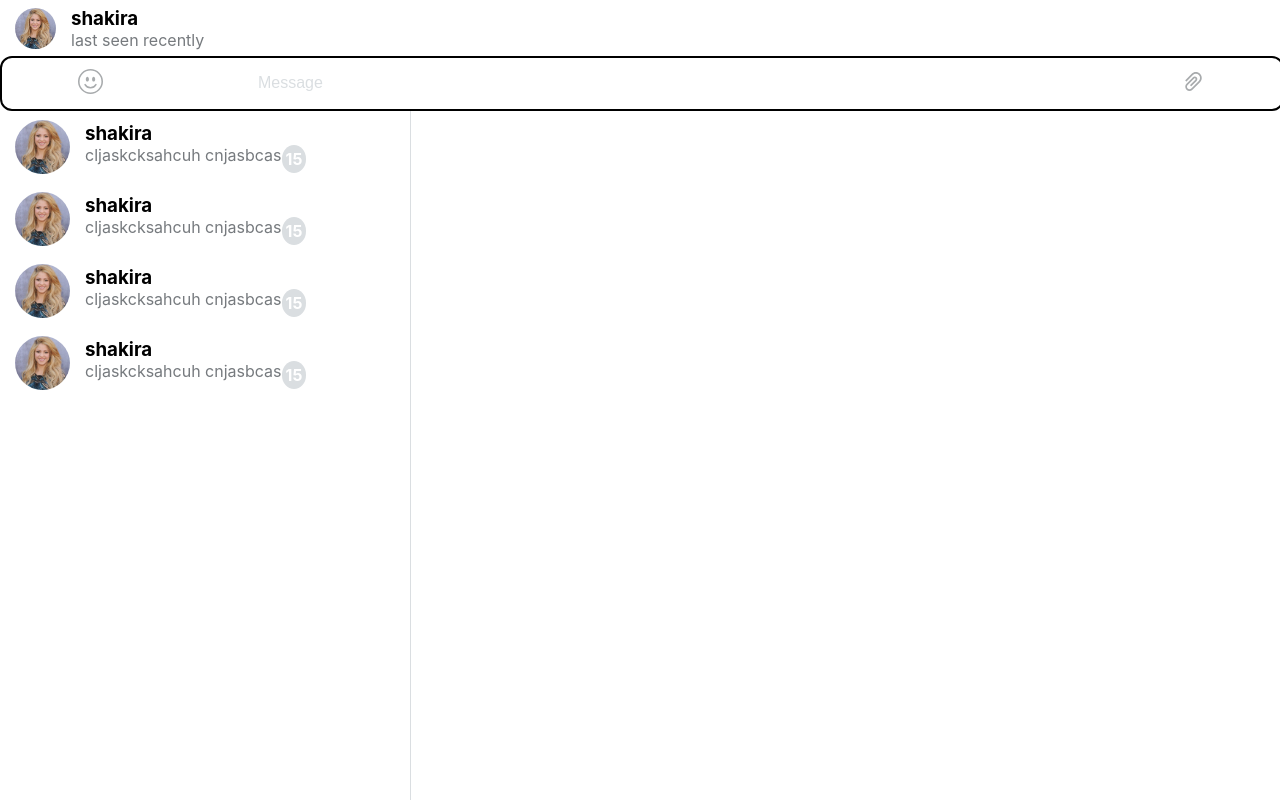
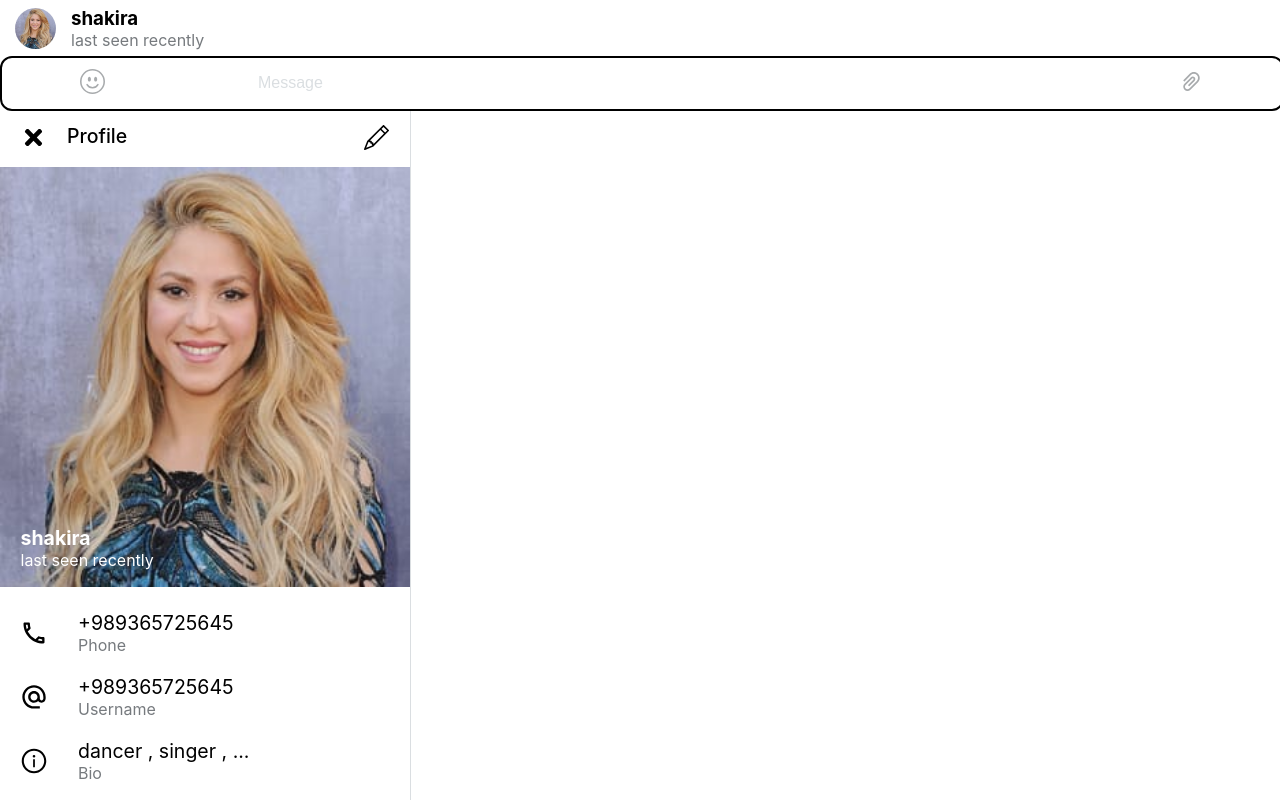
Before and after one commit to arman-ag/armagram, a React (Create React App) app: page / in a window 1280 px wide. Shown: the top 800 px of the page. Built offline with nearby package versions, Linux system fonts and the light colour scheme.

Commit message:
create profile menu

```diff
--- a/src/Components/ChatPage/chatInput.scss
+++ b/src/Components/ChatPage/chatInput.scss
@@ -1,5 +1,6 @@
 @import "./../../sassStyles/variables";
 @import "./../../sassStyles/typography";
+@import "./../../sassStyles/global";
 .input-style{
         width:100%;
         height:51px;
@@ -12,19 +13,14 @@
            width: 60%;
            border:none;
            &:focus{outline:none};
-           &::placeholder{color:$light-gray;
+           &::placeholder {
+               color: $gray-2;
         font-size:$medium-font;
         };
 
     }
     button {
-background: none;
- color: inherit;
-        border: none;
-        padding: 0;
-        font: inherit;
-        cursor: pointer;
-        outline: inherit;
+@extend%btn
     }
 
 }
--- a/src/Components/Header/headerStyle.scss
+++ b/src/Components/Header/headerStyle.scss
@@ -17,7 +17,7 @@
         h3{margin:0};
     }
     span{
-        color:$gray
+        color:$gray-3
     }
 
 }
--- a/src/Components/Menu/menuStyle.scss
+++ b/src/Components/Menu/menuStyle.scss
@@ -31,12 +31,12 @@ border-right: 1px solid $light-gray;
 
 
  &-text {
-     color: $gray
+     color: $gray-3
  }
  &-count{
      border-radius: 100%;
      color:white;
-     background-color: $light-gray;
+     background-color: $gray-2;
      padding: 4px ;
      font-weight: bold;
 
--- /dev/null
+++ b/src/Components/ProfileMenu/ProfileContact.tsx
@@ -0,0 +1,36 @@
+import React from 'react'
+import { AiOutlineInfoCircle } from "react-icons/ai"
+import { MdOutlineAlternateEmail, MdOutlinePhone } from "react-icons/md"
+const ProfileContact = () => {
+    return (
+        <div className='ProfileContact'>
+            <div className='ProfileContact-main'>
+<MdOutlinePhone size={28}/>
+<div className='ProfileContact-box' >
+<span className='ProfileContact-text'>+989365725645</span>
+<span className='ProfileContact-caption'>Phone</span>
+</div>
+
+            </div>
+            <div className='ProfileContact-main'>
+<MdOutlineAlternateEmail size={28}/>
+<div className='ProfileContact-box'>
+<span className='ProfileContact-text'>+989365725645</span>
+<span className='ProfileContact-caption'>Username</span>
+</div>
+
+            </div>
+            <div className='ProfileContact-main'>
+                <AiOutlineInfoCircle size={28}/>
+                <div className='ProfileContact-box'>
+                <span className='ProfileContact-text'>dancer , singer , ...</span>
+<span className='ProfileContact-caption'>Bio</span>
+</div>
+
+            </div>
+
+        </div>
+    )
+}
+
+export default ProfileContact
--- /dev/null
+++ b/src/Components/ProfileMenu/ProfileHeader.tsx
@@ -0,0 +1,20 @@
+import React from 'react'
+import { BsPencil } from "react-icons/bs"
+import { FaTimes } from "react-icons/fa"
+const ProfileHeader = () => {
+    return (
+        <div className='profile-header'>
+            <div className='profile-header-close'>
+            <button>  <FaTimes size="25"  />
+          </button>
+          <span className='profile-header-title'>Profile</span>
+              </div>
+          <button>
+              <BsPencil size="25" />
+          </button>
+
+        </div>
+    )
+}
+
+export default ProfileHeader
--- a/src/Components/ProfileMenu/index.tsx
+++ b/src/Components/ProfileMenu/index.tsx
@@ -1,9 +1,20 @@
 import React from 'react'
-
+import shakira from "../../images/shakira.jpg"
+import ProfileContact from './ProfileContact'
+import ProfileHeader from './ProfileHeader'
+import "./profileMenuStyle.scss"
 const ProfileMenu = () => {
     return (
-        <div>
-            <ProfielHeader/>
+        <div className='ProfileMenu'>
+            <ProfileHeader/>
+            <div className='profileImage'>
+<img src={shakira}  alt="profile header" />
+<div className='profileImage-caption'>
+<span className='profileImage-caption-name'>shakira</span>
+<span>last seen recently</span>
+</div>
+</div>
+<ProfileContact/>
         </div>
     )
 }
--- /dev/null
+++ b/src/Components/ProfileMenu/profileMenuStyle.scss
@@ -0,0 +1,63 @@
+@import "./../../sassStyles/variables";
+@import "./../../sassStyles/global";
+@import "./../../sassStyles/typography";
+
+.ProfileMenu{
+ max-width: 410px;
+ height:100vh;
+ border-right: 1px solid $gray-2;
+
+}
+.profile-header{
+    align-items: center;
+    height: 56px;
+    display: flex;
+    justify-content: space-between;
+    &-close{display:flex}
+    button{
+@extend%btn;
+margin: 0 15px
+    }
+    &-title{
+        font-size:$large-font;
+        font-weight:500 ;
+    }
+}
+.ProfileContact{
+    &-main{
+        display: flex;
+        align-items: center;
+        margin:20px;
+    };
+    &-box{
+display: flex;
+flex-direction: column;
+margin-left: 30px;
+    }
+    &-text{
+        font-size: $large-font;
+
+    }
+    &-caption{
+        color:$gray-3
+    }
+}
+.profileImage{
+img {
+    width: 100%;
+    height: 420px;
+}
+position: relative;
+&-caption{
+    position: absolute;
+    bottom: 5%;
+    left:5%;
+    color: white;
+    display: flex;
+    flex-direction: column;
+    &-name{
+        font-size: $large-font;
+        font-weight: bold;
+    }
+}
+}
--- a/src/app/App.tsx
+++ b/src/app/App.tsx
@@ -1,6 +1,6 @@
 import ChatInput from "../Components/ChatPage/ChatInput";
 import Header from "../Components/Header";
-import Menu from "../Components/Menu";
+import ProfileMenu from "../Components/ProfileMenu";
 import "./first.scss";
 function App() {
 
@@ -8,13 +8,12 @@ function App() {
 
   return (
     <>
+
     <Header/>
     <ChatInput/>
-<Menu/>
-<Header/>
-      <div className="bg">
-        this is a tests
-        </div>
+{/* <Menu/> */}
+<ProfileMenu/>
+
     </>
   );
 }
--- a/src/sassStyles/_global.scss
+++ b/src/sassStyles/_global.scss
@@ -0,0 +1,15 @@
+@import "./variables";
+
+%btn{
+    background: none;
+color: inherit;
+border: none;
+// padding:2px 4px;
+font: inherit;
+cursor: pointer;
+outline: inherit;
+border-radius: 100%;
+&:hover {
+    background-color: $gray-1;
+}
+}
--- a/src/sassStyles/_typography.scss
+++ b/src/sassStyles/_typography.scss
@@ -1 +1,2 @@
 $medium-font:16px;
+$large-font:19.5px;
--- a/src/sassStyles/_variables.scss
+++ b/src/sassStyles/_variables.scss
@@ -1,2 +1,3 @@
-$light-gray:#DADEE1;
-$gray:#767A7E
+$gray-1:#fdfafa;
+$gray-2:#DADEE1;
+$gray-3:#767A7E;
```
Also changed, not shown: src/Components/ProfileMenu/ProfielHeader.tsx (deleted).
